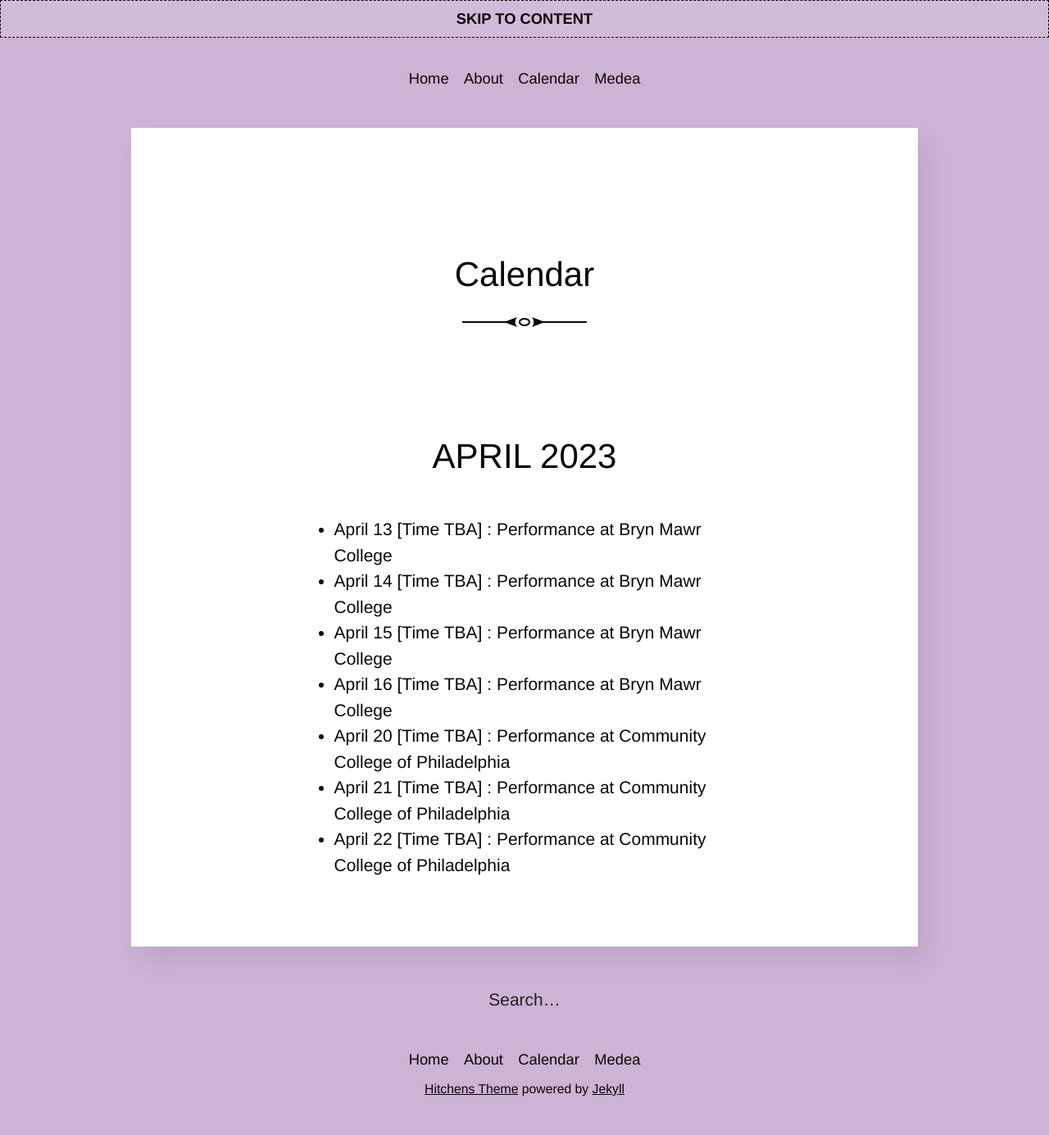
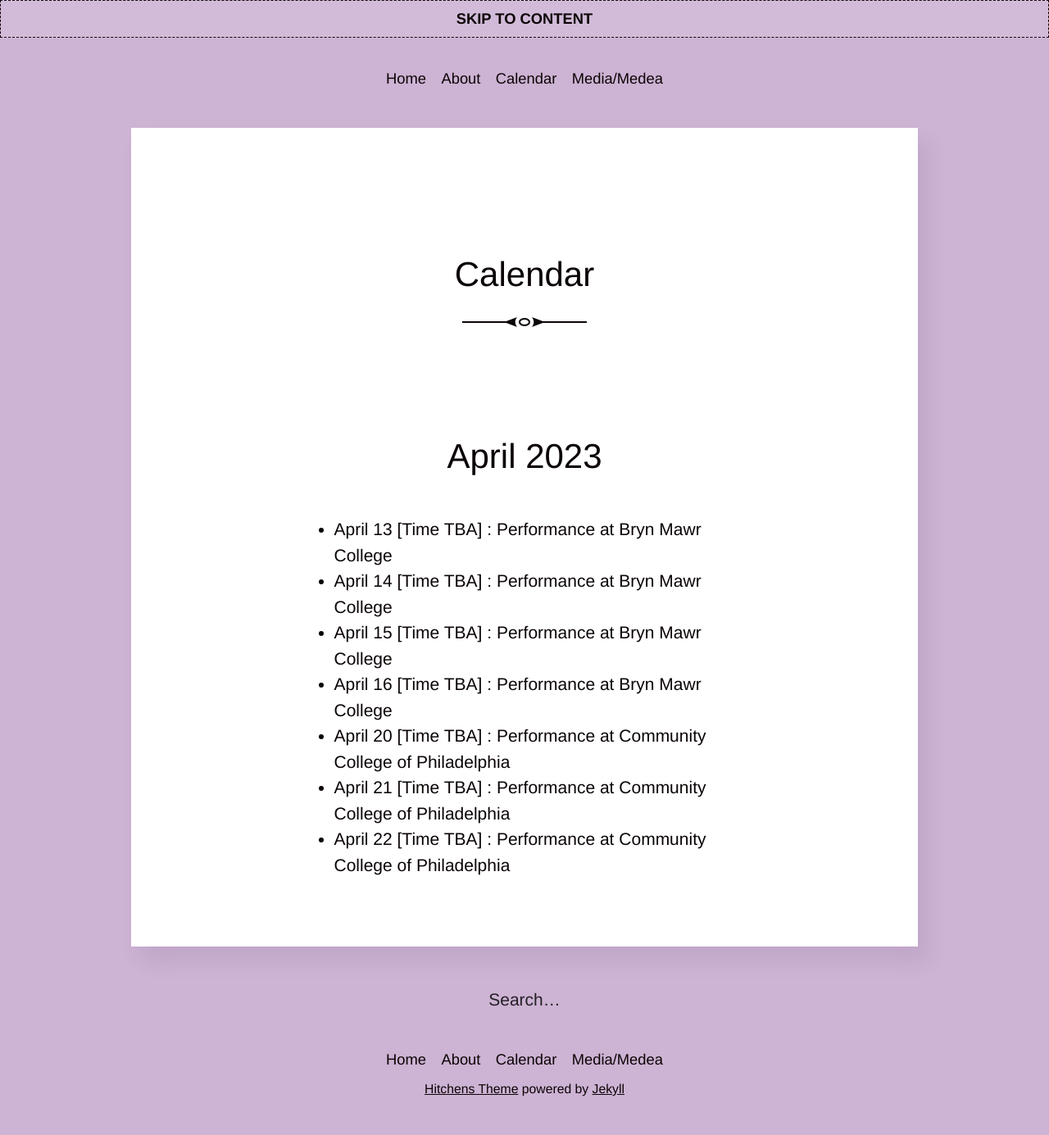
Before and after one commit to digbmc/media-medea, a Jekyll site: the page built from calendar.md, in a window 1280 px wide. Shown: the whole page at 82% size. Built offline with Jekyll 4.4.1, drawn with Linux system fonts in a browser that asks for light colours.

Commit message:
update links and names

```diff
--- a/_data/menu.yml
+++ b/_data/menu.yml
@@ -4,5 +4,5 @@
 - title: Calendar
   url: /calendar
 
-- title: Medea
-  url: /script.html
+- title: Media/Medea
+  url: /play.html
--- a/calendar.md
+++ b/calendar.md
@@ -4,7 +4,7 @@ title: Calendar
 permalink: /calendar/
 ---
 
-## APRIL 2023
+## April 2023
 
 - April 13 [Time TBA] : Performance at Bryn Mawr College
 - April 14 [Time TBA] : Performance at Bryn Mawr College
```
Also changed, not shown: play.md (added, +6 -0 lines), script.md (deleted, +0 -4 lines), 1 other file.
